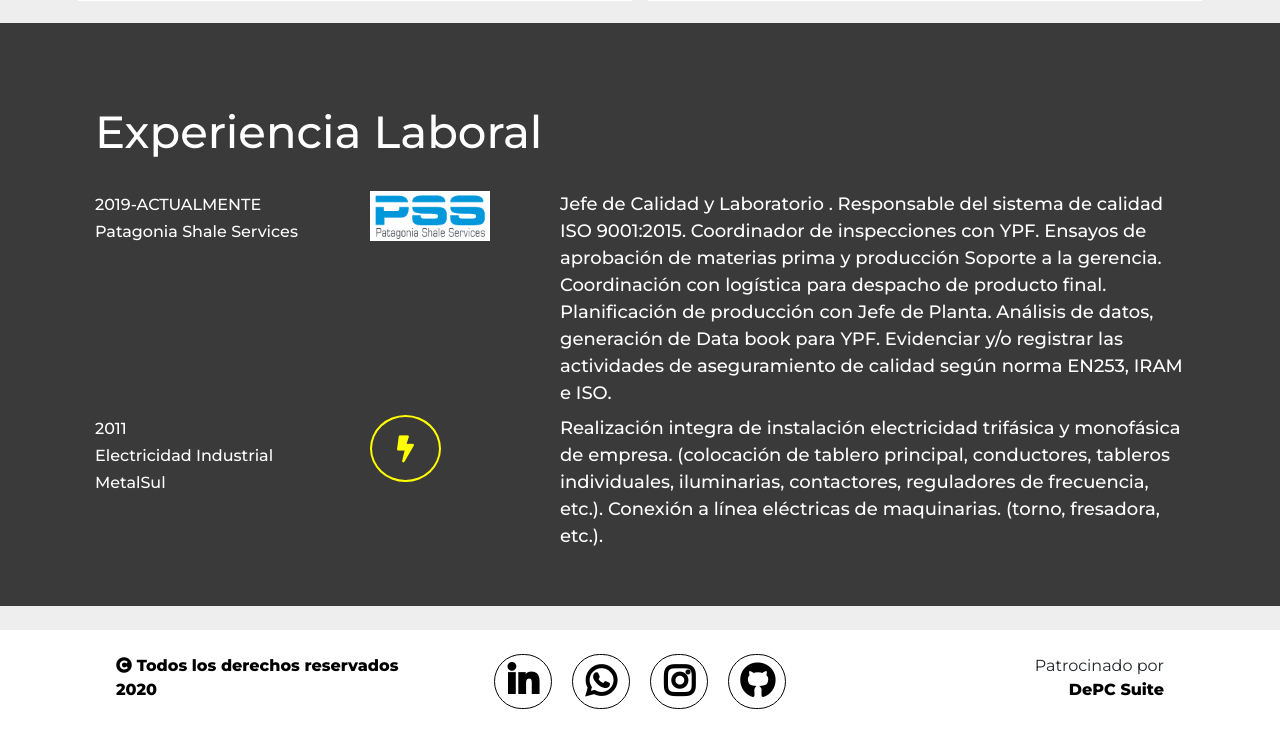
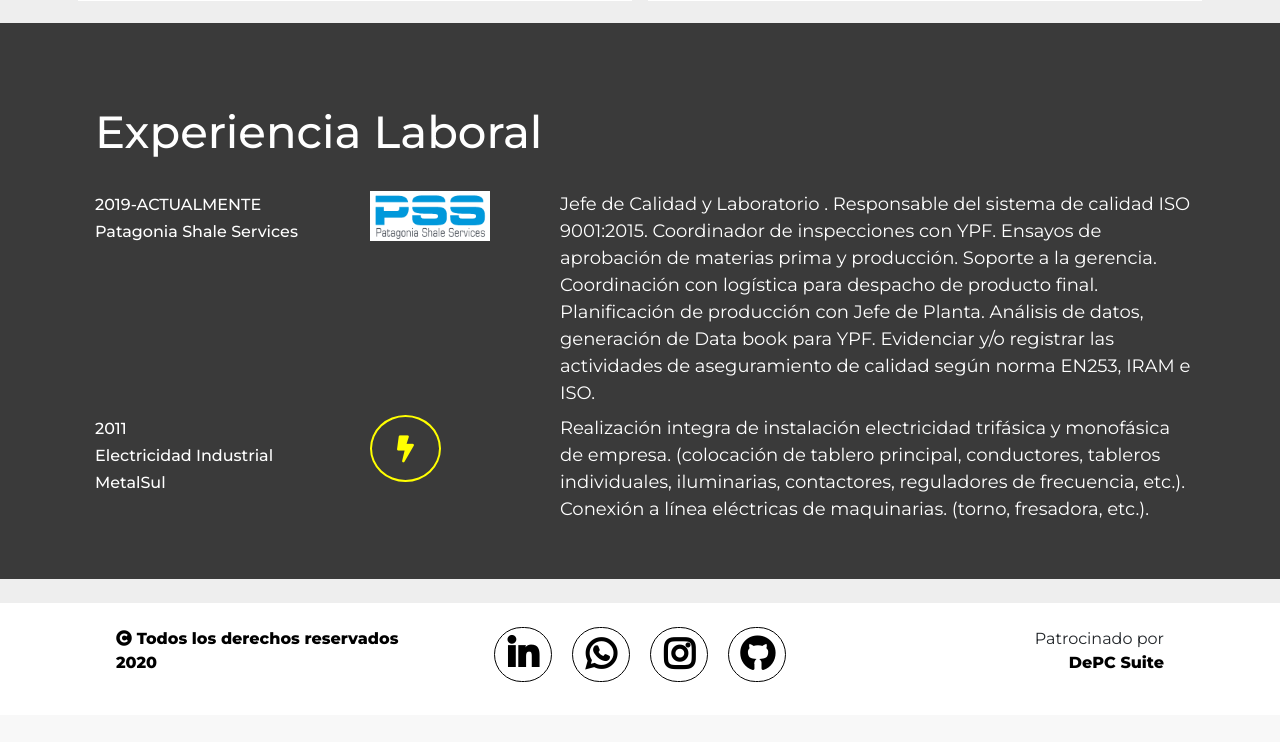
Before and after one commit to lucasglr/portfolio, a PHP site: page /sobremi.php in a window 1280 px wide. Shown: the part 1982-2724 px from the top of the page. After the commit the page ends 2664 px from the top, so only its background shows below. Run offline with PHP 8.4, Linux system fonts and the light colour scheme.

Commit message:
cambio 3-7

```diff
--- a/css/estilos.css
+++ b/css/estilos.css
@@ -218,8 +218,9 @@ footer a:hover{
 
 }
 .experiencia h4{
-    font-size: 18px !important ;
+    font-size: 18px !important;
     line-height: 27px;
+    font-weight: normal;
 }
 .experiencia img{
     width: 120px;
--- a/index.php
+++ b/index.php
@@ -53,7 +53,7 @@
                         <h1>Hola! <br>
                             Bienvenido a mi web</h1>
                         <h2>Lucas Gaston Lopez Requena</h2>
-                        <a href="">Conoce mis proyectos</a>
+                        <a href="proyecto.php">Conoce mis proyectos</a>
                     </div>
                 </div>
             </div>
--- a/sobremi.php
+++ b/sobremi.php
@@ -57,7 +57,7 @@
                         proactivo, responsable y
                         comprometido con metas y
                         desafíos.”</h2>
-                    <a href="" class="btn mt-3">Descargar CV</a>
+                    <a href="files/Cv Lopez Lucas.pdf" class="btn mt-3" target="_blank">Descargar CV</a>
                 </div>
                 <div class="col-sm-6 col-12 text-center ">
                     <img src="imagenes/IMG_20181104_205333_584.jpg" alt="LucasLopez" class="img-fluid perfil">
@@ -303,7 +303,7 @@
                 </div>
                 <div class="col-sm-7 text-left">
                     <h4>Jefe de Calidad y Laboratorio . Responsable del sistema de calidad ISO 9001:2015. Coordinador de
-                        inspecciones con YPF. Ensayos de aprobación de materias prima y producción
+                        inspecciones con YPF. Ensayos de aprobación de materias prima y producción.
                         Soporte a la gerencia.
                         Coordinación con logística para despacho de producto final.
                         Planificación de producción con Jefe de Planta.
```
Also changed, not shown: 1 other file.
